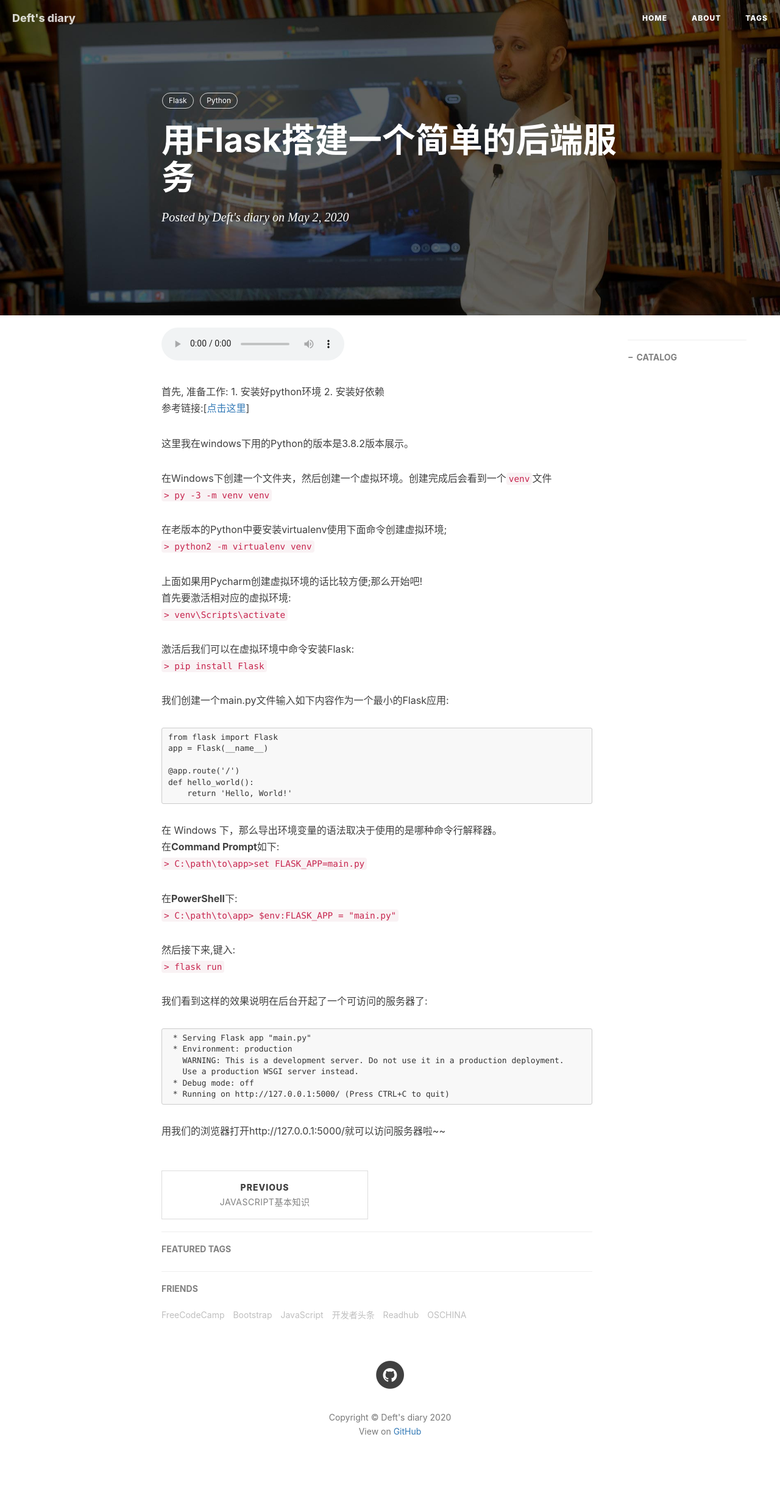
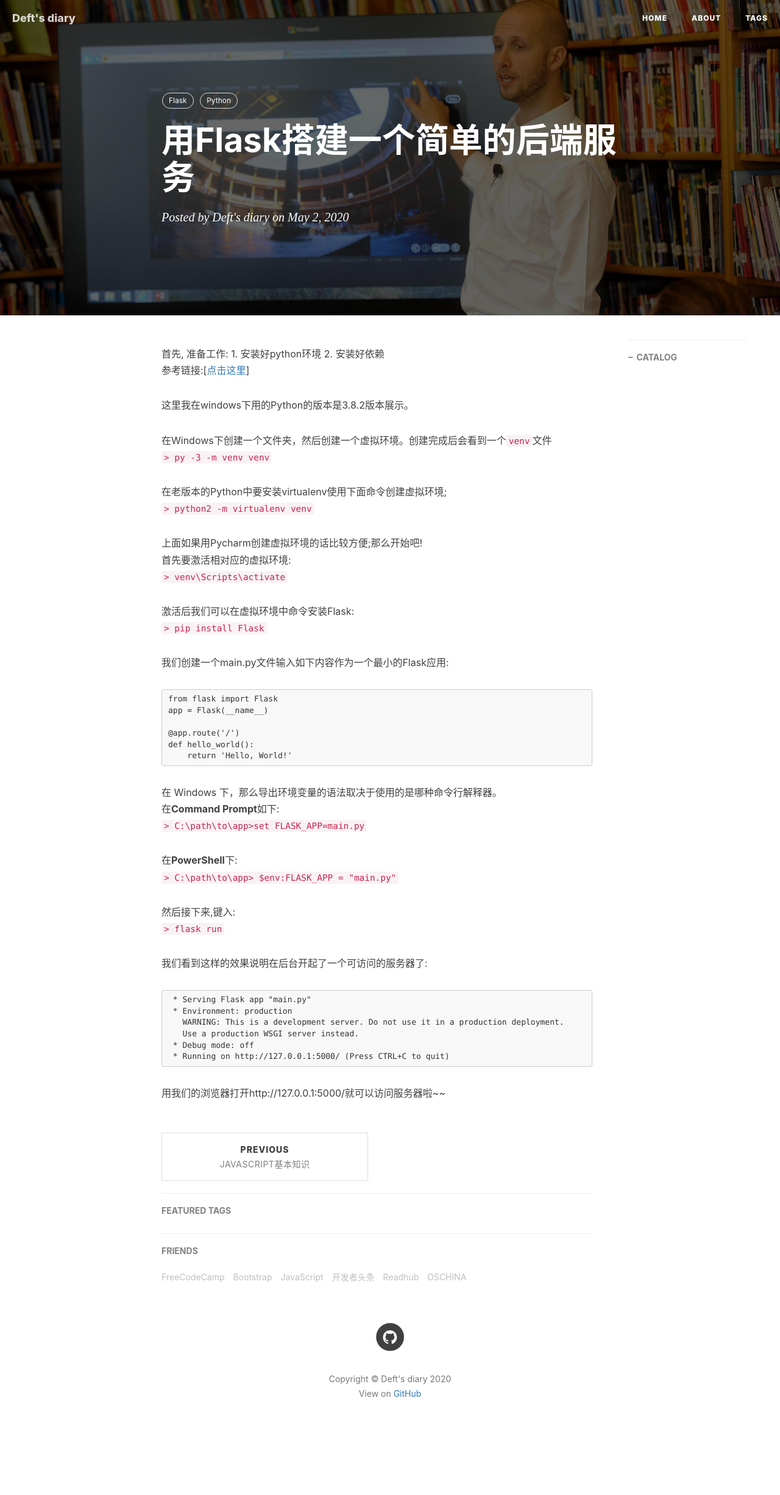
Before and after one commit to codingwithdeft/codingwithdeft.github.io, a Jekyll site: the page built from _posts/2020-05-02-用flask搭建一个简单的后端服务.md, in a window 1280 px wide. Shown: the whole page at 61% size. Built offline with Jekyll 4.4.1, drawn with Linux system fonts in a browser that asks for light colours; nearby versions of some CDN libraries; comment, search, counter and statistics services are not loaded; after the commit the page ends 2389 px from its top, so only the background shows below that.

Commit message:
Update 2020-05-02-用flask搭建一个简单的后端服务.md

```diff
--- a/_posts/2020-05-02-用flask搭建一个简单的后端服务.md
+++ b/_posts/2020-05-02-用flask搭建一个简单的后端服务.md
@@ -10,7 +10,6 @@
     - Flask
     - Python
 ---
-<audio src="./music/Always.mp3" autoplay="autoplay" loop="-1" controls="controls"></audio>
 首先, 准备工作: 1. 安装好python环境  2. 安装好依赖
 参考链接:[[点击这里](https://dormousehole.readthedocs.io/en/latest/installation.html#id2 "点击这里")]
 
```
